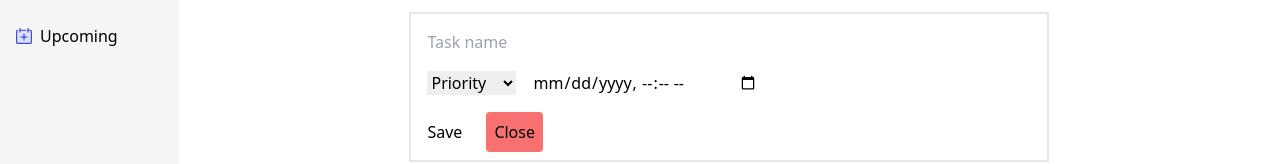
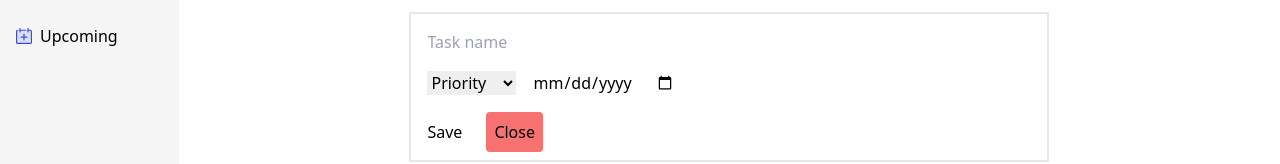
Before and after one commit to Arunsp03/to-do, a Next.js app: page /today in a window 1280 px wide. Both pictures are taken after a click on the button "New Task". Shown: the part 128-292 px from the top of the page. Built offline with nearby package versions, Linux system fonts and the light colour scheme; no server answers; the database is empty.

Commit message:
fixed date format

```diff
--- a/src/components/Task/Task.tsx
+++ b/src/components/Task/Task.tsx
@@ -84,7 +84,7 @@ return (
                 <option  value={3}>Priority 3</option>
                 </select>
 
-                <input  value={formatDateForInput(EditForm.completion_Date)} className="border-none outline-none ml-4" placeholder="Completion date" type="datetime-local" id="completion_Date" name="completion_Date"
+                <input  value={EditForm.completion_Date} className="border-none outline-none ml-4" placeholder="Completion date" type="date" id="completion_Date" name="completion_Date"
                 onChange={(e)=>{
                     handleEditForm(e)
                 }}/>
--- a/src/components/Tasks/Tasks.tsx
+++ b/src/components/Tasks/Tasks.tsx
@@ -122,7 +122,7 @@ import Task from "../Task/Task";
                 <option  value={3}>Priority 3</option>
                 </select>
 
-                <input value={taskForm.completion_Date} className="border-none outline-none ml-4" placeholder="Completion date" type="datetime-local" id="completion_Date" name="completion_Date"
+                <input value={taskForm.completion_Date} className="border-none outline-none ml-4" placeholder="Completion date" type="date" id="completion_Date" name="completion_Date"
                 onChange={(e)=>{
                     handleTaskForm(e)
                 }}/>
--- a/src/database/tasks.ts
+++ b/src/database/tasks.ts
@@ -15,15 +15,13 @@ const allUsers = await prisma.tasks.findMany()
 export async function getTodaysTasks()
 {
   try {
-    const today = new Date();
-    const startOfDay = new Date(today.setHours(0, 0, 0, 0));  // Start of today
-    const endOfDay = new Date(today.setHours(23, 59, 59, 999)); // End of today
+    const today = new Date().toISOString().split("T")[0]
+    console.log(today);
     const todaysTasks = await prisma.tasks.findMany({
       where:{
-        // completion_Date:{
-        //   gte: startOfDay,  // Greater than or equal to start of day
-        //   lte: endOfDay     // Less than or equal to end of day
-        // },
+        completion_Date:{
+          equals:today
+        },
         completion_Status:{
           equals:0
         }
@@ -37,10 +35,11 @@ export async function getTodaysTasks()
 
 export async function addTask(data:{"task":string,"priority":string,"completion_Date":string}){
   try{
+    console.log("completion data",typeof(data.completion_Date));
    const task={
     "task":data.task,
     "priority":Number(data.priority),
-    "completion_Date":new Date(data.completion_Date).toISOString()
+    "completion_Date":data.completion_Date.toString()
    }
   const response=await prisma.tasks.create({data:task});
   return response;
```
Also changed, not shown: 2 other files (tests, documents, lock files or other folders).
